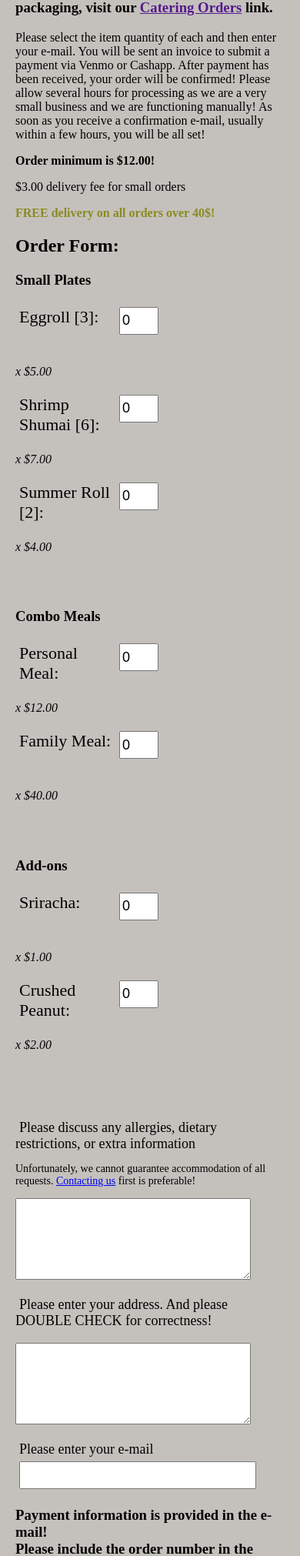
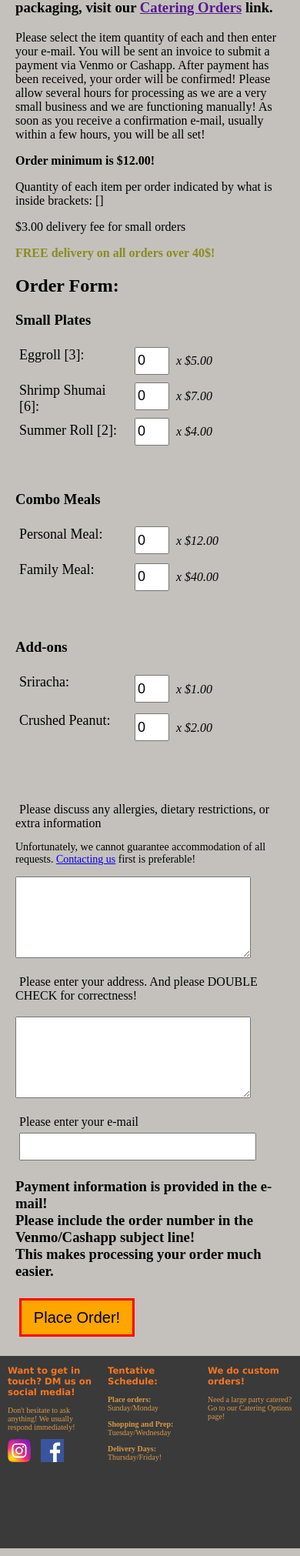
Before and after one commit to Mattmont415/DjangoIndo, a Django app: page /order in a window 390 px wide. Shown: the part 461-2483 px from the top of the page at 77% size. Run offline with Django 3.2, Linux system fonts and the light colour scheme.

Commit message:
Fixed formatting on iphones for order page prices

```diff
--- a/main/static/main/styles.css
+++ b/main/static/main/styles.css
@@ -379,7 +379,8 @@ body {
 
 .lblprice {
   display: inline-block;
-  width: 145px;
+  width: 75px;
+  font-style: italic;
 }
 
 .adminprice {
@@ -420,21 +421,21 @@ body {
 .quantity {
   font-size: 18px;
   height: 30px;
-  width: 43px;
+  width: 37px;
 }
 .textbox {
   width: 300px;
   height: 100px;
 }
-form label {
+/* form label {
   font-size: 18px;
-}
+} */
 form .labelq {
-  display: inline-block;
+  display: block;
   float: left;
   clear: left;
-  width: 120px;
-  font-size: 22px;
+  width: 140px;
+  font-size: 18px;
 }
 label, input {
   margin: 5px;
@@ -451,9 +452,7 @@ label, input {
   border: 3px solid red;
   background-color: orange;
 }
-.lblprice {
-  font-style: italic;
-}
+
 
 
 
--- a/main/templates/main/order.html
+++ b/main/templates/main/order.html
@@ -21,6 +21,7 @@
       an invoice to submit a payment via Venmo or Cashapp. After payment has been received, your order will be confirmed! Please allow several hours for processing as we are a very small business and we are functioning manually! As soon as you receive a confirmation e-mail, usually within a few hours, you will be all set!
       </p>
       <p><strong>Order minimum is $12.00!</strong></p>
+      <p>Quantity of each item per order indicated by what is inside brackets: []</p>
       <p>$3.00 delivery fee for small orders</p>
       <p class="footfonttxt" style="color: rgb(139, 139, 30)"><strong>FREE delivery on all orders over 40$!</strong></p>
 
@@ -41,8 +42,8 @@
         {% with priceA=5 %}
           <label for="namea" class="labelq">{{ nameA }}: </label>
             <input type="number" name="namea" value="0" min="0" class="quantity">
-            <br><br>
-            <p class="lblprice"> x ${{ priceA }}.00</p><br>
+            <!-- <br><br> -->
+            <span class="lblprice"> x ${{ priceA }}.00</span><br>
         {% endwith %}
         {% endwith %}
 
@@ -50,8 +51,8 @@
         {% with priceB=7 %}
           <label for="nameb" class="labelq">{{ nameB }}: </label>
             <input type="number" name="nameb" value="0" min="0" class="quantity">
-            <br><br>
-            <p class="lblprice"> x ${{ priceB }}.00</p><br>
+            <!-- <br><br> -->
+            <span class="lblprice"> x ${{ priceB }}.00</span><br>
         {% endwith %}
         {% endwith %}
 
@@ -59,8 +60,8 @@
         {% with priceC=4 %}
           <label for="namec" class="labelq">{{ nameC }}: </label>
             <input type="number" name="namec" value="0" min="0" class="quantity">
-            <br><br>
-            <p class="lblprice"> x ${{ priceC }}.00</p><br>
+            <!-- <br><br> -->
+            <span class="lblprice"> x ${{ priceC }}.00</span><br>
         {% endwith %}
         {% endwith %}
 
@@ -82,10 +83,12 @@
 
         {% with nameF="Personal Meal" %}
         {% with priceF=12 %}
+        <div>
           <label for="namef" class="labelq">{{ nameF }}: </label>
             <input type="number" name="namef" value="0" min="0" class="quantity">
-            <br><br>
-            <p class="lblprice">x ${{ priceF }}.00</p><br>
+              <!-- <br><br> -->
+            <span class="lblprice">x ${{ priceF }}.00</span><br>
+        </div>
         {% endwith %}
         {% endwith %}
 
@@ -93,7 +96,7 @@
         {% with priceG=40 %}
           <label for="nameg" class="labelq">{{ nameG }}: </label>
             <input type="number" name="nameg" value="0" min="0" class="quantity">
-            <br><br>
+            <!-- <br><br> -->
             <p class="lblprice">x ${{ priceG }}.00</p><br>
         {% endwith %}
         {% endwith %}
@@ -107,7 +110,6 @@
         {% with priceH=1 %}
           <label for="nameh" class="labelq">{{ nameH }}: </label>
             <input type="number" name="nameh" value="0" min="0" class="quantity">
-            <br><br>
             <p class="lblprice">x ${{ priceH }}.00</p><br>
         {% endwith %}
         {% endwith %}
@@ -116,21 +118,20 @@
         {% with priceI=2 %}
           <label for="namei" class="labelq">{{ nameI }}: </label>
             <input type="number" name="namei" value="0" min="0" class="quantity">
-            <br><br>
             <p class="lblprice">x ${{ priceI }}.00</p><br>
         {% endwith %}
         {% endwith %}
 
         {% if nameJ %}
+        <div>
           <label for="namej" class="labelq">{{ nameJ }}: </label>
             <input type="number" name="namej" value="0" min="0" class="quantity">
-            <br><br>
             <p class="lblprice">x ${{ priceJ }}</p><br>
+        </div>
         {% endif %}
         {% if nameK %}
           <label for="namek" class="labelq">{{ nameK }}: </label>
             <input type="number" name="namek" value="0" min="0" class="quantity">
-            <br><br>
             <p class="lblprice">x ${{ priceK }}</p><br>
         {% endif %}
 
```
